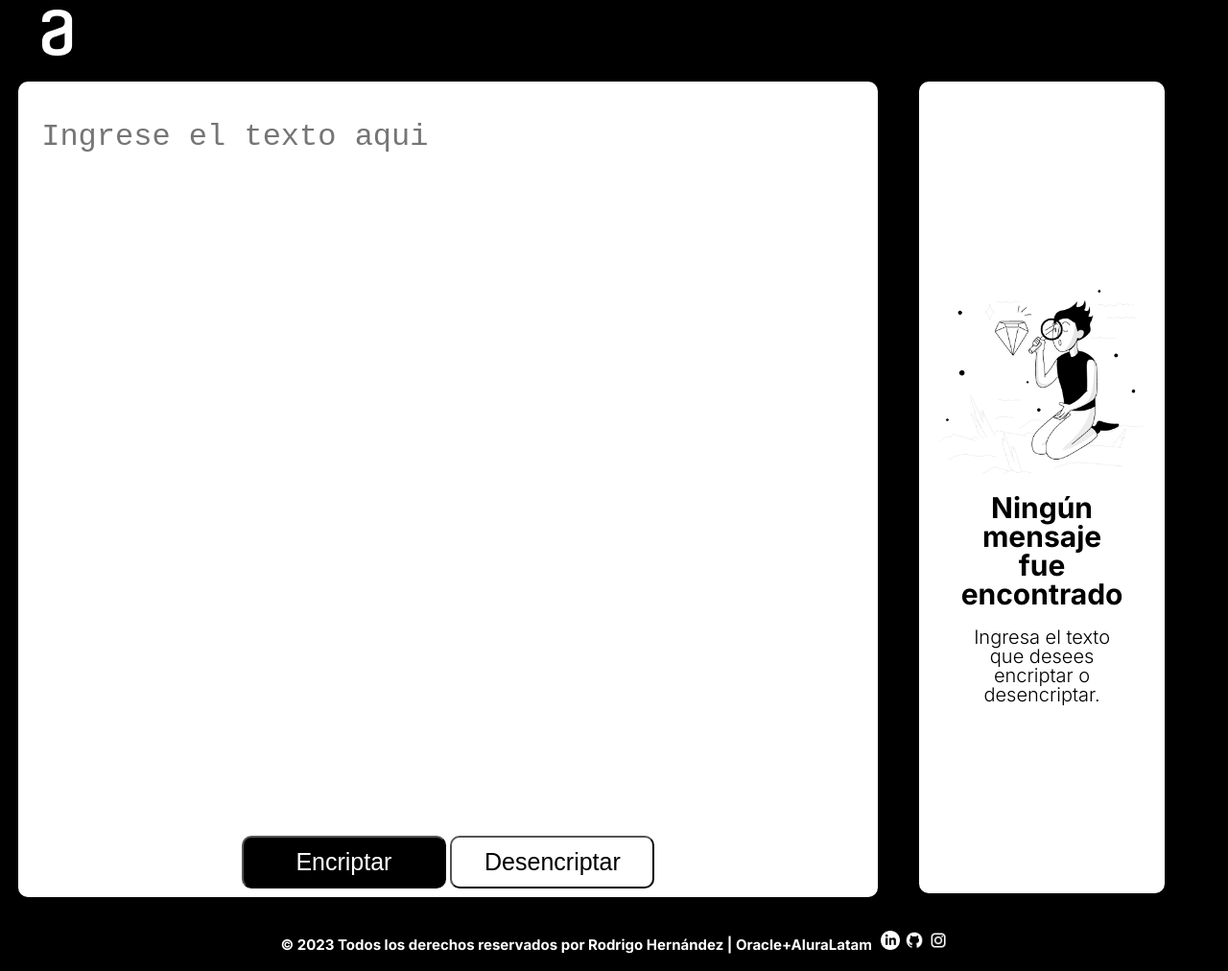
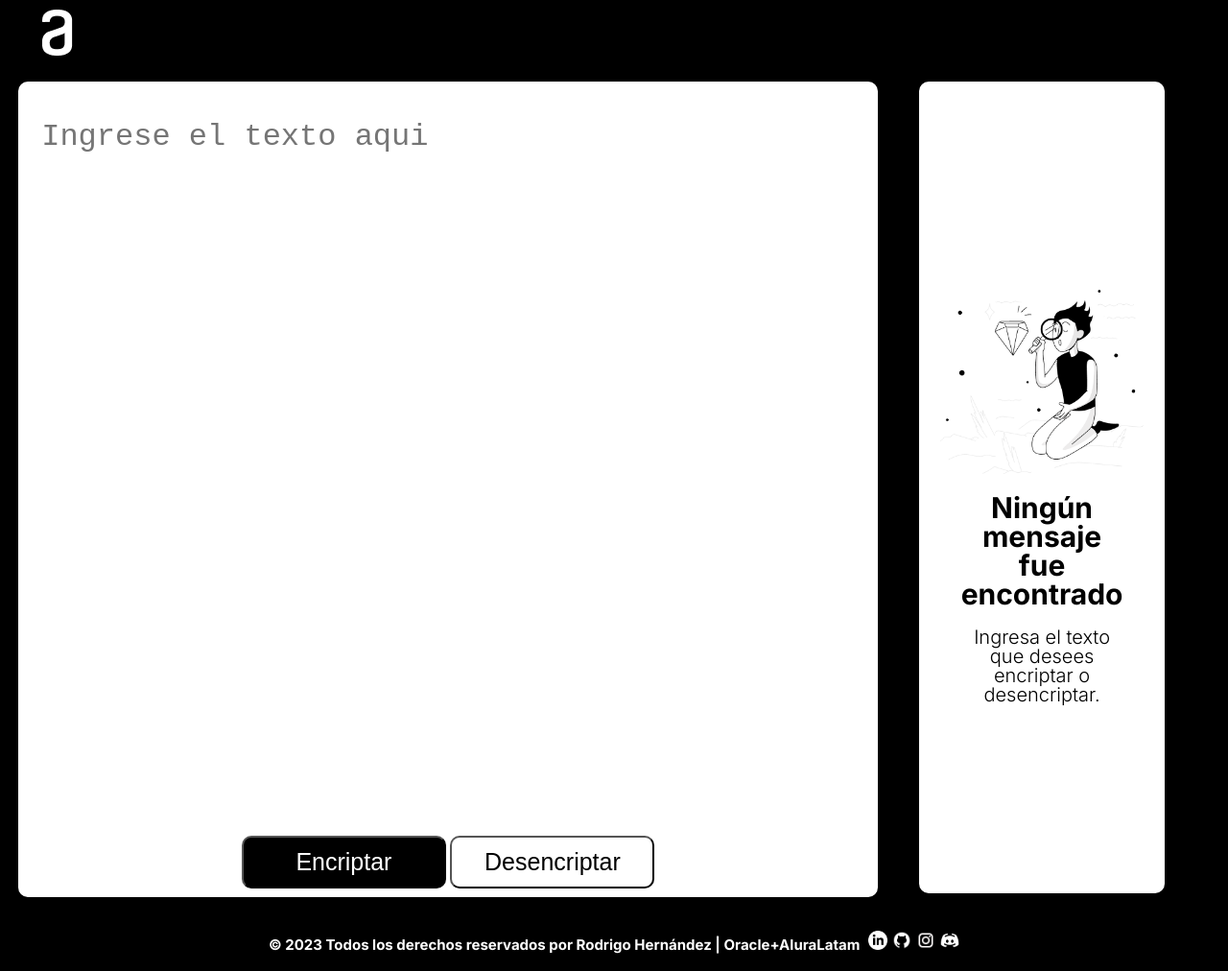
Before and after one commit to rodrialeh01/Encriptador_de_texto, a plain HTML site: page index.html in a window 1280 px wide. Shown: the top 1012 px of the page at 96% size. Drawn offline with Linux system fonts and the light colour scheme.

Commit message:
Add my discord account

```diff
--- a/index.html
+++ b/index.html
@@ -40,7 +40,7 @@
         </main>
 
         <footer>
-            <p class="creditos">&copy; 2023 Todos los derechos reservados por Rodrigo Hernández | Oracle+AluraLatam <a href="https://www.linkedin.com/in/rodrialeh01/"><img class="logos" src="./images/linkedin.png" alt="Logo Linkedin"></a><a href="https://github.com/rodrialeh01"><img class="logos" src="./images/GITHUB.png" alt="Logo Github"></a><a href="https://www.instagram.com/rodri.aleh/"><img class="logos" src="./images/icons8-instagram-48.png" alt="Logo Instagram"></a></p>
+            <p class="creditos">&copy; 2023 Todos los derechos reservados por Rodrigo Hernández | Oracle+AluraLatam <a href="https://www.linkedin.com/in/rodrialeh01/"><img class="logos" src="./images/linkedin.png" alt="Logo Linkedin"></a><a href="https://github.com/rodrialeh01"><img class="logos" src="./images/GITHUB.png" alt="Logo Github"></a><a href="https://www.instagram.com/rodri.aleh/"><img class="logos" src="./images/icons8-instagram-48.png" alt="Logo Instagram"></a><a href="https://discordapp.com/users/528432917509046302"><img class="logos" src="./images/icons8-logotipo-de-la-discordia-30.png" alt="Logo Discord"></a></p>
         </footer>
         <script src="./main.js"></script>
     </body>
```
Also changed, not shown: images/icons8-logotipo-de-la-discordia-30.png (added).
